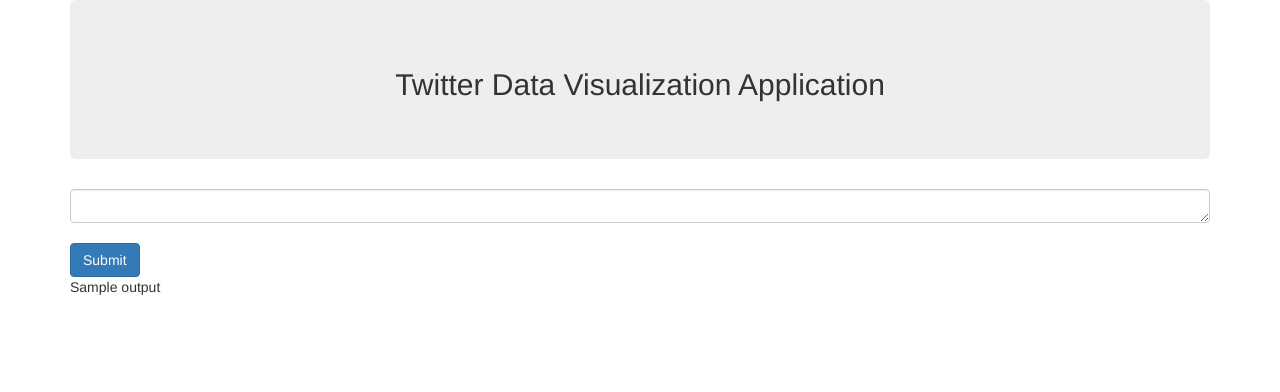
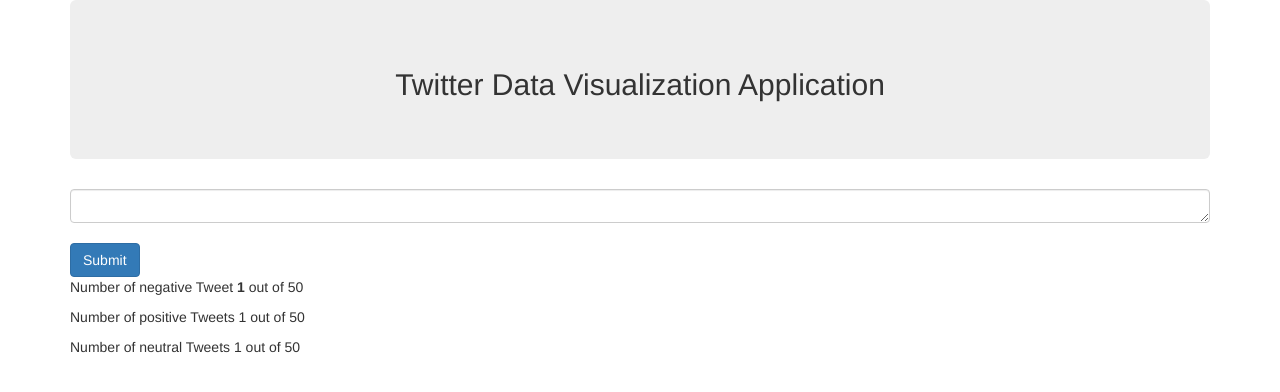
Before and after one commit to rupeshbasnet/twitter-data-vis, a Flask app: template templates/index.html in a window 1280 px wide. Shown: the top 392 px of the page. Run offline with Flask 2, Linux system fonts and the light colour scheme; the template is opened without the code that fills it: most values are stand-ins (such as "Sample title", 1, 10 or a date in 2020); some libraries are stand-ins or nearby versions.

Commit message:
Finished the basic live tweets pipeline

```diff
--- a/app.py
+++ b/app.py
@@ -1,8 +1,21 @@
 from flask import Flask, render_template, request, url_for
 from flask_bootstrap import Bootstrap
+from textblob import TextBlob
+import sys, tweepy
+import matplotlib.pyplot as plt
+from passwords import API_KEY, API_SECRET_KEY, ACCESS_TOKEN, ACCESS_TOKEN_SECRET
+
+TWITTER_KEY = API_KEY
+TWITTER_KEY_SECRET = API_SECRET_KEY
+TWITTER_TOKEN = ACCESS_TOKEN
+TWITTER_TOKEN_SECRET = ACCESS_TOKEN_SECRET
 
 app = Flask(__name__)
 Bootstrap(app)
+
+auth = tweepy.OAuthHandler(consumer_key=TWITTER_KEY, consumer_secret=TWITTER_KEY_SECRET)
+auth.set_access_token(TWITTER_TOKEN, TWITTER_TOKEN_SECRET)
+api = tweepy.API(auth)
 
 @app.route('/')
 def index():
@@ -12,11 +25,27 @@
 def query():
     if request.method == 'POST':
         userInput = request.form['userInput']
-
         # Once we get the user input we will process it with the Twitter
         # Sentiment Analysis Pipeline and display the results/Visualization
+        tweets = tweepy.Cursor(api.search, q=userInput, lang="English").items(30)
 
-    return render_template('index.html', output = userInput)
+        positiveCount = 0
+        negativeCount = 0
+        neutralCount = 0
+        sentiments = 0
+        for tweet in tweets:
+            textAnalysis = TextBlob(tweet.text)
+            sentiments += textAnalysis.sentiment.polarity
+            if (textAnalysis.sentiment.polarity == 0):
+                neutralCount += 1
+            elif (textAnalysis.sentiment.polarity < 0.00):
+                negativeCount += 1
+            elif (textAnalysis.sentiment.polarity > 0.00):
+                positiveCount += 1
+
+    return render_template('index.html', neutralCount = neutralCount,
+                                         negativeCount = negativeCount,
+                                         positiveCount = positiveCount)
 
 if __name__ == '__main__':
     app.run(debug=True)
--- /dev/null
+++ b/requirements.txt
@@ -0,0 +1,4 @@
+Flask==0.12.2
+Flask-Bootstrap==3.3.7.1
+Flask-Cors==3.0.3
+Jinja2==2.10
--- a/templates/index.html
+++ b/templates/index.html
@@ -15,7 +15,9 @@
     <div class="container">
       <div class="card">
         <div>
-          <p>{{ output }}</p>
+          <p>Number of negative Tweet <b>{{ negativeCount }}</b> out of 50</p>
+          <p>Number of positive Tweets {{ positiveCount }} out of 50</p>
+          <p>Number of neutral Tweets {{ neutralCount }} out of 50</p>
         </div>
       </div>
     </div>
```
Also changed, not shown: 1 other file.
